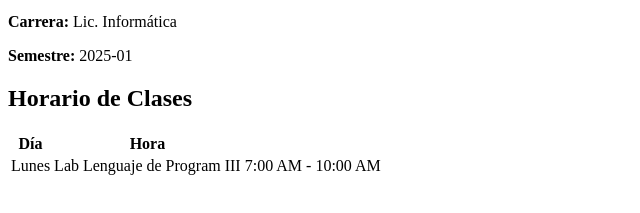
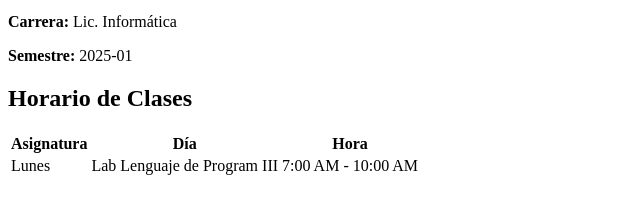
Before and after one commit to shddyc/shddyc, a plain HTML site: page index.html in a window 1280 px wide. Shown: the part 101-314 px from the top of the page, without its empty margins (0-640 px from the left). Drawn offline with Linux system fonts and the light colour scheme.

Commit message:
Update index.html
added: asignatura

```diff
--- a/index.html
+++ b/index.html
@@ -15,6 +15,7 @@
     <table>
         <thead>
             <tr>
+                <th>Asignatura</th>
                 <th>Día</th>
                 <th>Hora</th>
             </tr>
```
